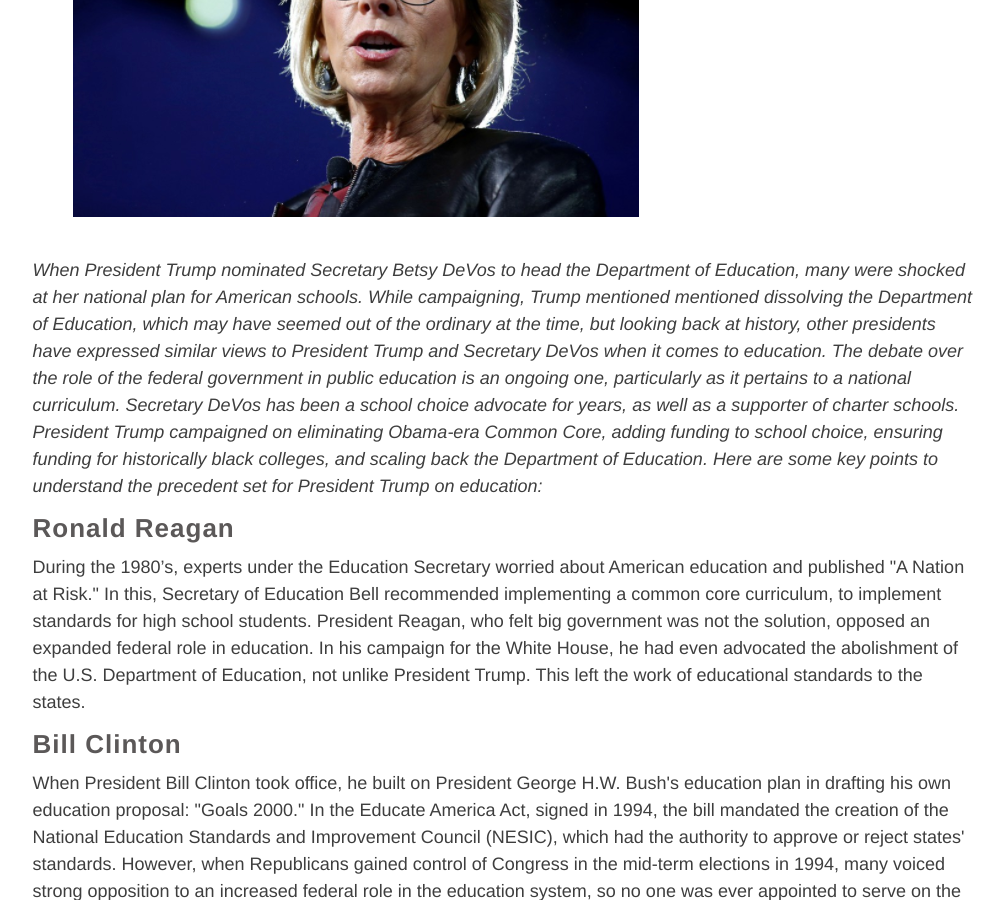
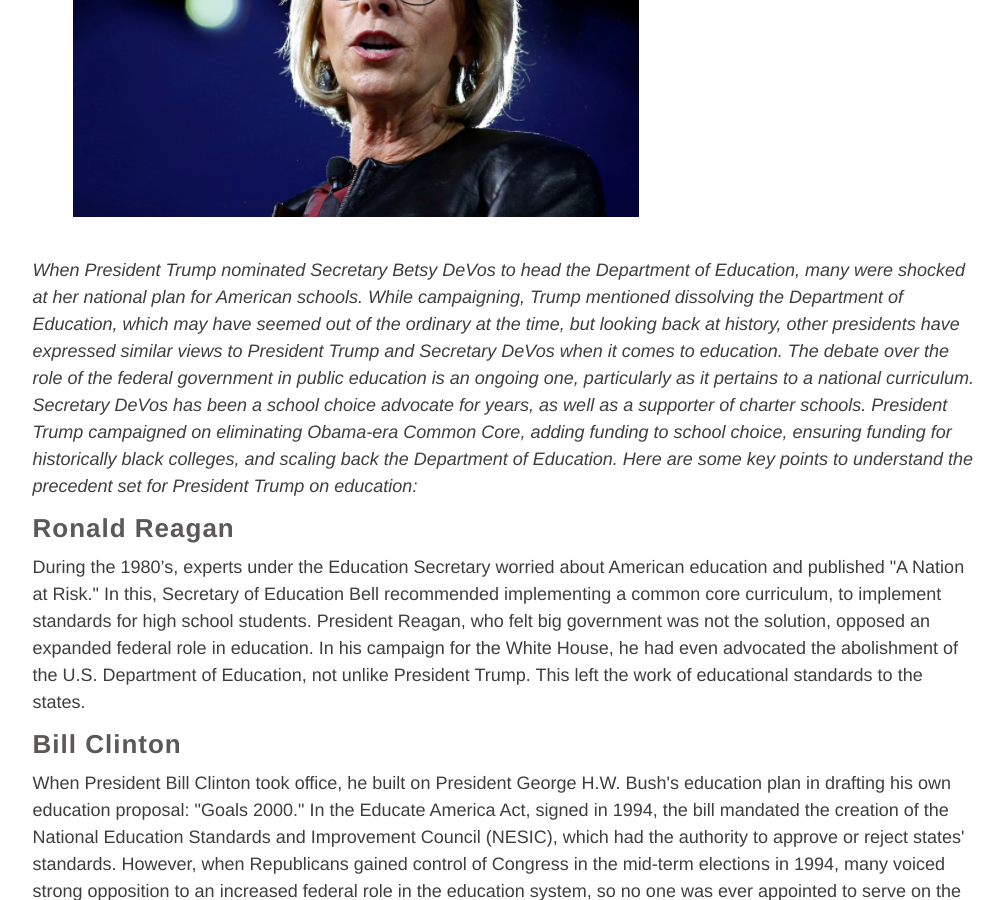
Before and after one commit to alleyway/thescienceofthedeal, a Jekyll site: the page built from _posts/2018-03-01-education.html, in a window 1280 px wide and 900 px high, scrolled down 523 px. Shown: the whole window, without its empty margins (135-1139 px from the left). Built offline with Jekyll 4.4.1, drawn with Linux system fonts in a browser that asks for light colours.

Commit message:
fixed interactive_viz link

```diff
--- a/_posts/2018-03-01-education.html
+++ b/_posts/2018-03-01-education.html
@@ -14,7 +14,7 @@
 ---
 <img src="/img/education1.png" class="img-responsive" style="margin: 40px ; " alt="Education" />
 
-<p><i>When President Trump nominated Secretary Betsy DeVos to head the Department of Education, many were shocked at her national plan for American schools. While campaigning, Trump mentioned mentioned dissolving the Department of Education, which may have seemed out of the ordinary at the time, but looking back at history, other presidents have expressed similar views to President Trump and Secretary DeVos when it comes to education. The debate over the role of the federal government in public education is an ongoing one, particularly as it pertains to a national curriculum. Secretary DeVos has been a school choice advocate for years, as well as a supporter of charter schools. President Trump campaigned on eliminating Obama-era Common Core, adding funding to school choice, ensuring funding for historically black colleges, and scaling back the Department of Education. Here are some key points to understand the precedent set for President Trump on education:</i></p>
+<p><i>When President Trump nominated Secretary Betsy DeVos to head the Department of Education, many were shocked at her national plan for American schools. While campaigning, Trump mentioned dissolving the Department of Education, which may have seemed out of the ordinary at the time, but looking back at history, other presidents have expressed similar views to President Trump and Secretary DeVos when it comes to education. The debate over the role of the federal government in public education is an ongoing one, particularly as it pertains to a national curriculum. Secretary DeVos has been a school choice advocate for years, as well as a supporter of charter schools. President Trump campaigned on eliminating Obama-era Common Core, adding funding to school choice, ensuring funding for historically black colleges, and scaling back the Department of Education. Here are some key points to understand the precedent set for President Trump on education:</i></p>
 
 <p></p>
 
--- a/index.html
+++ b/index.html
@@ -11,11 +11,11 @@
 
 <div class="container">
 
-    <img src="/img/summer-fall-stream1.jpg" class="img-responsive" style="margin: 30px 120px 30px 10px; " alt="fake-streamgraph" />
+    <img src="/img/summer-fall-stream1.jpg" class="img-responsive" style="margin: 30px 250px 30px 10px; " alt="fake-streamgraph" />
 
 
 
-    <p style="font-size:130%;"><b><a href="interactive_viz.html">Click here</a></b> to see an interactive visualization of our Performative Analysis is President Trump's speeches.</p>
+    <p style="font-size:130%;"><b><a href="interactive_viz">Click here</a></b> to see an interactive visualization of our Performative Analysis is President Trump's speeches.</p>
 
     {% for post in site.posts limit: 1 %}
 
```
